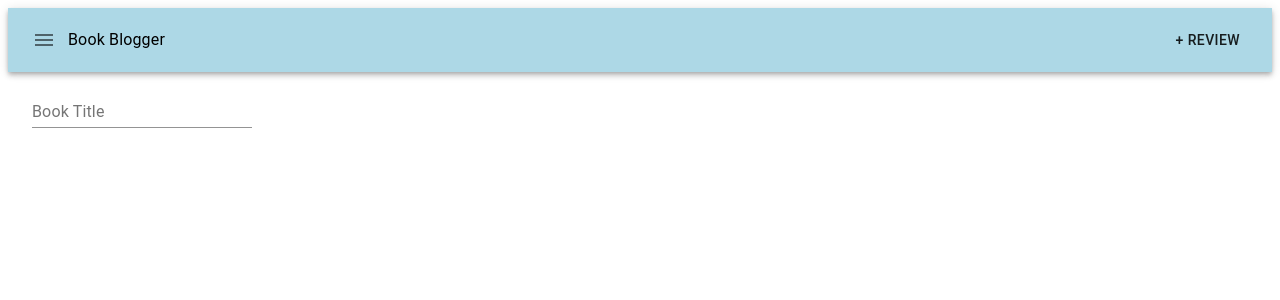
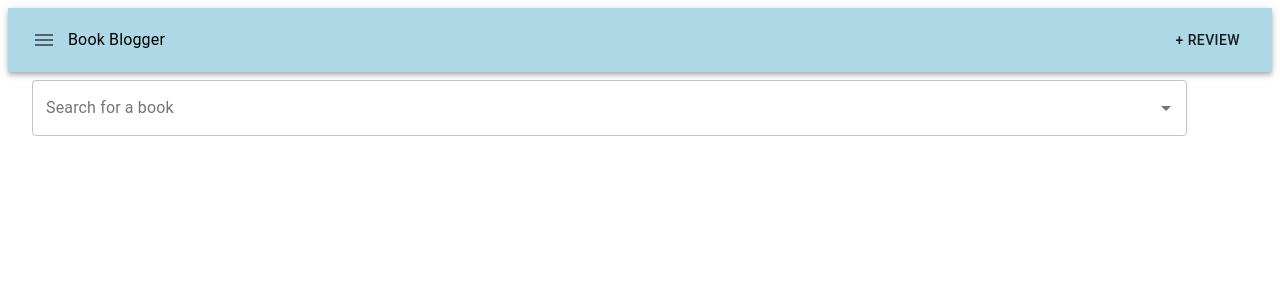
Before and after one commit to heondo/book-blogger, a React app: page /add-review in a window 1280 px wide. Shown: the top 300 px of the page. Built offline with nearby package versions, Linux system fonts and the light colour scheme.

Commit message:
autocomplete feature for books. Selecting book will set the selected books, must clean up functionality for the matchedBooks in the state

```diff
--- a/src/components/rev/add-review.jsx
+++ b/src/components/rev/add-review.jsx
@@ -1,15 +1,26 @@
 import React, { useState, useEffect } from 'react';
-import { Container, FormControl, InputLabel, Input, FormHelperText } from '@material-ui/core';
+import { Container, TextField, makeStyles, Grid, Typography } from '@material-ui/core';
+import { Autocomplete } from '@material-ui/lab';
 import googleKey from './../../../google_key.json';
 
+const useStyles = makeStyles(theme => ({
+  autocomplete: {
+    width: '95%',
+    height: '80%'
+  }
+}));
+
 export default function AddReview(props) {
-  let typingTimer;
-  let doneTypingInterval = 2500;
-  const [matchedBooks, setMatchedBooks] = useState(null);
+  const classes = useStyles();
+  const [matchedBooks, setMatchedBooks] = useState([]);
+  const [selectedBook, setSelectedBook] = useState({});
 
   useEffect(() => {
     // console.log(googleKey);
   });
+
+  let typingTimer;
+  let doneTypingInterval = 500;
 
   const getBooks = search => {
     let query = '';
@@ -18,7 +29,7 @@ export default function AddReview(props) {
     });
     fetch(`https://www.googleapis.com/books/v1/volumes?q=${query}&key=${googleKey.GOOGLE_KEY}`)
       .then(res => res.json())
-      .then(res => console.log(res))
+      .then(res => setMatchedBooks(res.items))
       .catch(err => console.error(err));
   };
 
@@ -32,11 +43,65 @@ export default function AddReview(props) {
 
   return (
     <Container>
-      <FormControl>
-        <InputLabel htmlFor="my-input">Book Title</InputLabel>
-        <Input id="my-input" onKeyUp={findMatchingBooks} aria-describedby="my-helper-text" />
-        <FormHelperText id="my-helper-text"></FormHelperText>
-      </FormControl>
+      <Autocomplete
+        getOptionLabel={option => (option.volumeInfo) ? option.volumeInfo.title : ''}
+        options={matchedBooks}
+        renderInput={params => (
+          <TextField
+            {...params}
+            variant="outlined"
+            label="Search for a book"
+            className={classes.autocomplete}
+            onKeyUp={findMatchingBooks}
+            onKeyPress={e => {
+              const key = e.key;
+              const search = e.target.value;
+              if (key === 'Enter') {
+                clearTimeout(typingTimer);
+                getBooks(search);
+              }
+            }}
+          />
+        )}
+        renderOption={option => {
+          let bookImage;
+          if (option.volumeInfo) {
+            if (option.volumeInfo.imageLinks && option.volumeInfo.imageLinks.smallThumbnail) {
+              bookImage = {
+                backgroundImage: `url('${option.volumeInfo.imageLinks.smallThumbnail}')`,
+                backgroundSize: 'cover',
+                backgroundPosition: 'center',
+                backgroundRepeat: 'no-repeat',
+                height: '100px',
+                width: '70px'
+              };
+            } else {
+              bookImage = {
+                backgroundImage: `url('https://encrypted-tbn0.gstatic.com/images?q=tbn:ANd9GcQvqH_jaoZOvRo6l76ULYm3Rja2vEsNcJ_YjLVE5SO64ijDrKWg&s')`,
+                backgroundSize: 'cover',
+                backgroundPosition: 'center',
+                backgroundRepeat: 'no-repeat',
+                height: '100px',
+                width: '70px'
+              };
+            }
+            return (
+              <Grid container alignItems="center" onClick={() => {
+                setSelectedBook(option);
+              }}>
+                <Grid item>
+                  <div style={bookImage}></div>
+                </Grid>
+                <Grid item xs>
+                  <Typography color="textPrimary">
+                    {(option.volumeInfo) ? `${option.volumeInfo.title}` : ''}
+                  </Typography>
+                </Grid>
+              </Grid>
+            );
+          }
+        }}
+      />
     </Container>
   );
 }
```
